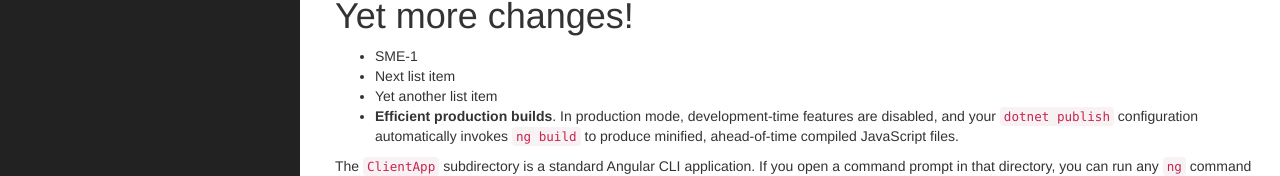
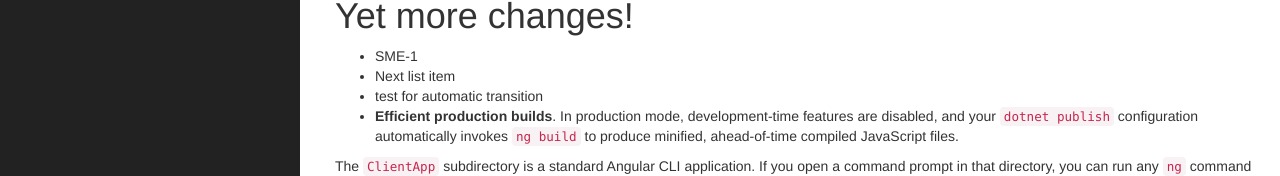
Before and after one commit to hoeriksen/git-noob, an Angular app in the folder awesomeapp/awesomeapp/ClientApp/: page / in a window 1280 px wide. Shown: the part 273-449 px from the top of the page. Built offline with nearby package versions, Linux system fonts and the light colour scheme.

Commit message:
SME-1 Move to in progress

```diff
--- a/awesomeapp/awesomeapp/ClientApp/src/app/home/home.component.html
+++ b/awesomeapp/awesomeapp/ClientApp/src/app/home/home.component.html
@@ -11,7 +11,7 @@
 <ul>
   <li>SME-1</li>
   <li>Next list item</li>
-  <li>Yet another list item</li>
+  <li>test for automatic transition</li>
 
   <li><strong>Efficient production builds</strong>. In production mode, development-time features are disabled, and your <code>dotnet publish</code> configuration automatically invokes <code>ng build</code> to produce minified, ahead-of-time compiled JavaScript files.</li>
 </ul>
```
